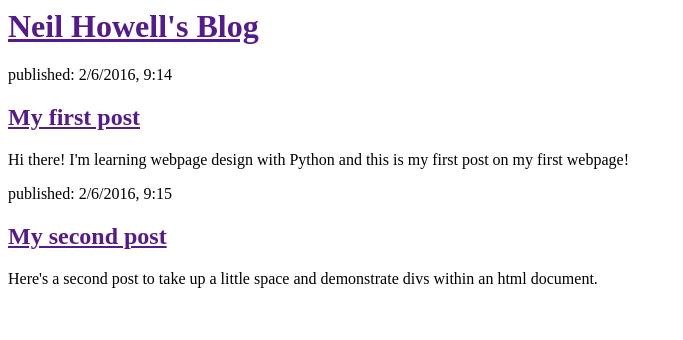
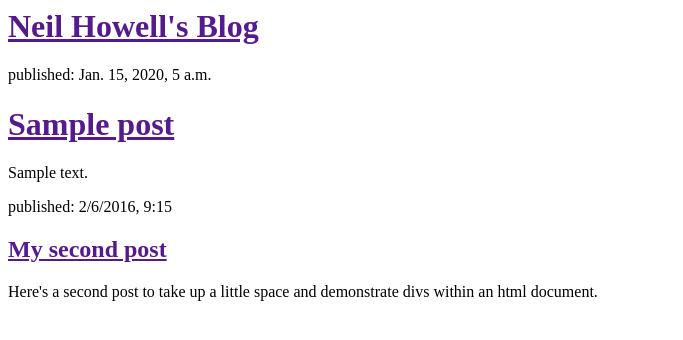
Before and after one commit to neiljhowell/my-first-blog, a Django app: template blog/templates/blog/post_list.html in a window 1280 px wide. Shown: the top 340 px of the page, without its empty margins (0-683 px from the left). Run offline with Django 3.2, Linux system fonts and the light colour scheme; the template is opened without the code that fills it: values that come from a table or form of the project are taken from there, others are empty; tables that the repository leaves empty hold one stand-in row (values such as "Sample post"); parts of the project's set-up code (start-up, migrations or seed data) failed here and were passed over.

Commit message:
Modified templates to display posts from database.

```diff
--- a/blog/templates/blog/post_list.html
+++ b/blog/templates/blog/post_list.html
@@ -8,9 +8,13 @@
         </div>
 
         <div>
-            <p>published: 2/6/2016, 9:14</p>
-            <h2><a href="">My first post</a></h2>
-            <p>Hi there!  I'm learning webpage design with Python and this is my first post on my first webpage!</p>
+            {% for post in posts %}
+            	<div>
+            		<p>published: {{  post.published_date  }}</p>
+            		<h1><a href="">{{  post.title  }}</a></h1>
+            		<p>{{  post.text|linebreaks  }}</p>
+        		</div>
+        	{% endfor %}
         </div>
 
         <div>
--- a/blog/views.py
+++ b/blog/views.py
@@ -1,4 +1,7 @@
 from django.shortcuts import render
+from django.utils import timezone
+from .models import Post
 
 def post_list(request):
-	return render(request, 'blog/post_list.html', {})
+	posts = Post.objects.filter(published_date__lte=timezone.now()).order_by('published_date')
+	return render(request, 'blog/post_list.html', {'posts': posts})
```
